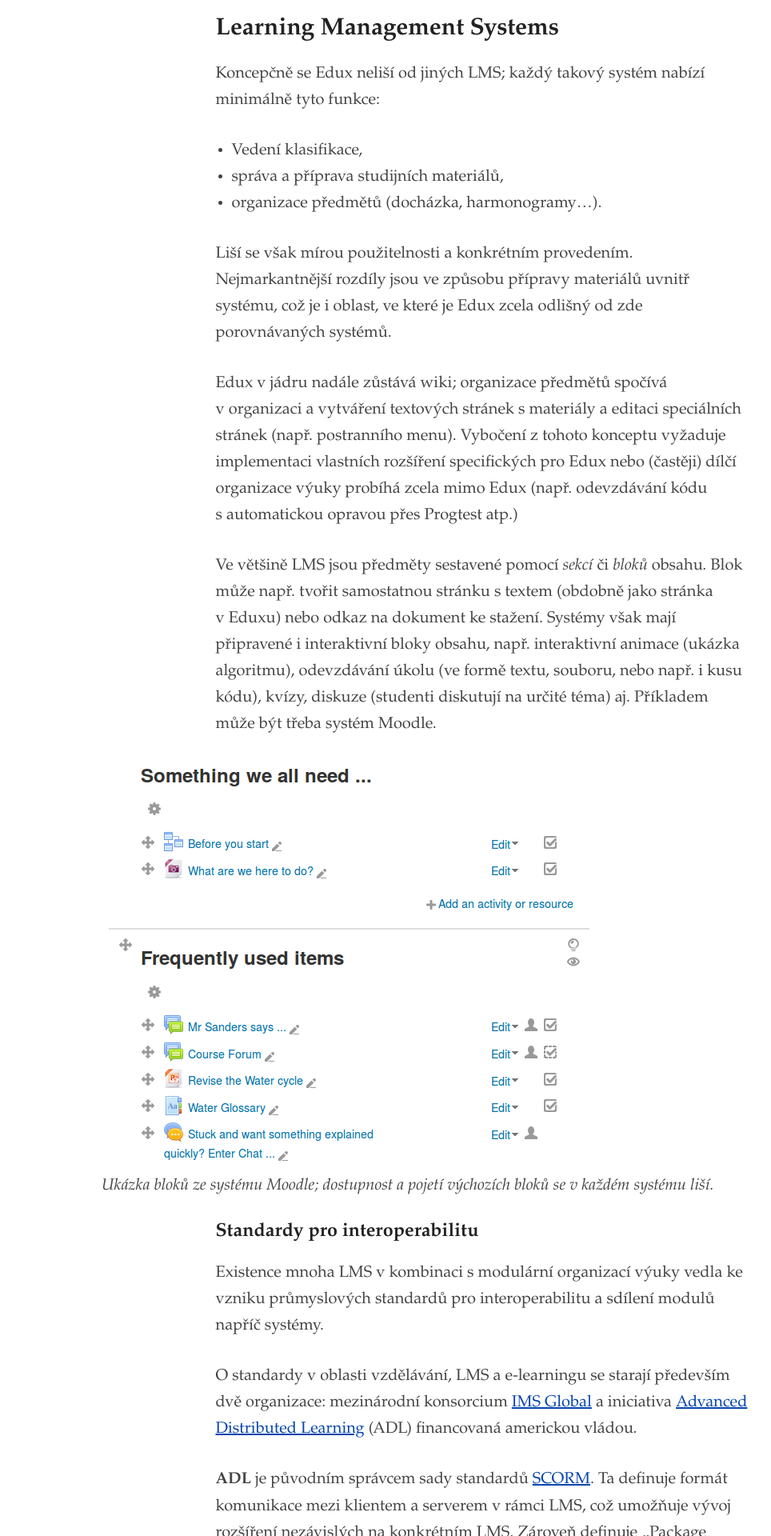
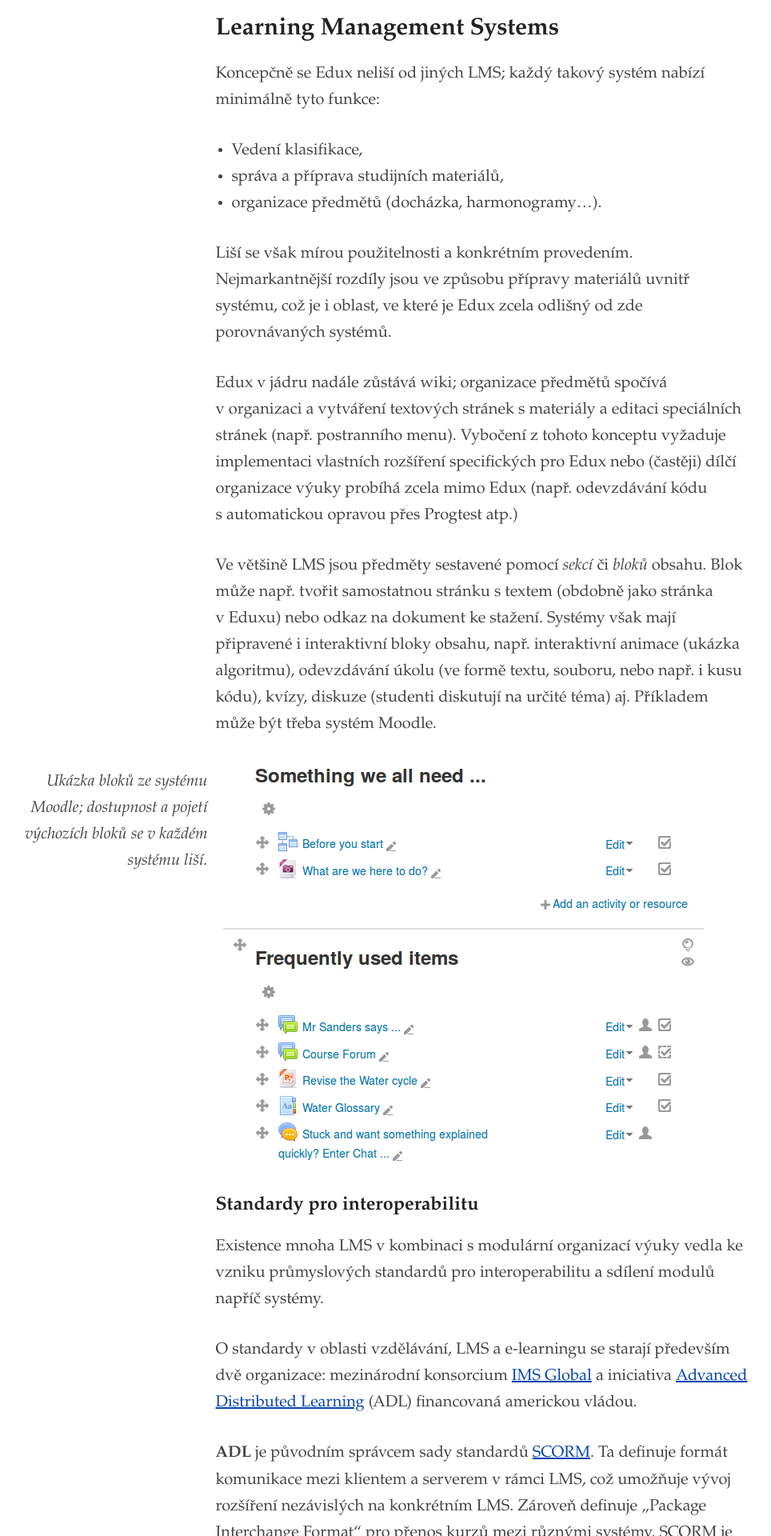
Before and after one commit to jnv/fit-reserse, a Jekyll site: the page built from _posts/2014-08-01-lms.md, in a window 1280 px wide. Shown: the part 4480-6400 px from the top of the page at 80% size, without its empty margins (38-1002 px from the left). Built offline with Jekyll 4.4.1, drawn with Linux system fonts in a browser that asks for light colours; some web fonts are replaced.

Commit message:
Reduce post-meta size, move figcaption to left of the figure

```diff
--- a/stylesheets/main.scss
+++ b/stylesheets/main.scss
@@ -90,7 +90,7 @@ figure p {
 }
 
 .post-meta {
-  @extend .delta;
+  @extend .epsilon;
 }
 .post-attribution, .post-published {
   margin: 0;
@@ -104,8 +104,18 @@ figure p {
   }
 }
 
-.post-content {
-  & > figure {
-    max-width: $max-width-fig;
+$figcaption-width: 250px;
+$figcaption-margin: 10px;
+
+@media screen and (min-width: $max-width + ($figcaption-width + $figcaption-margin + 10px) * 2 ) {
+  figure {
+    position: relative;
+  }
+  figcaption {
+    position: absolute;
+    left: -($figcaption-width + $figcaption-margin);
+    top: 1ex;
+    width: $figcaption-width;
+    text-align: right;
   }
 }
```
